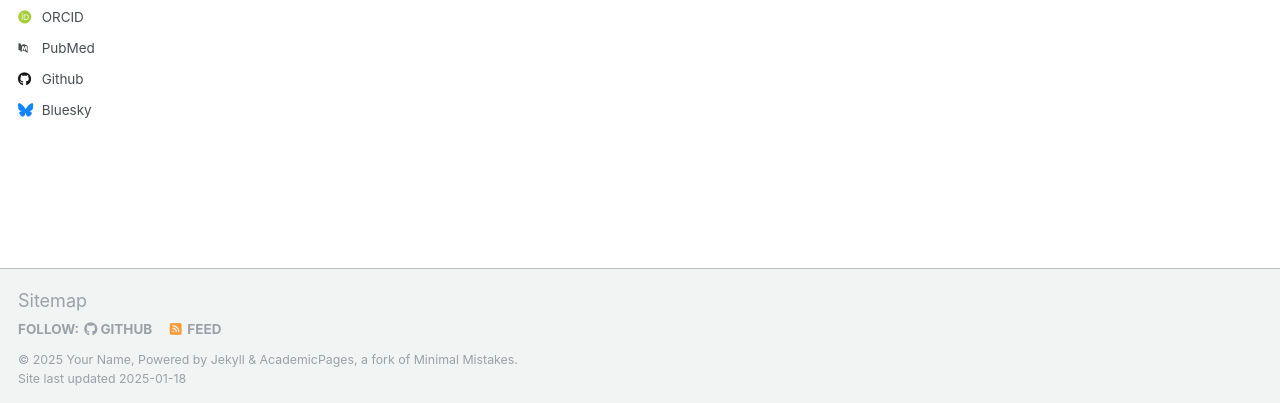
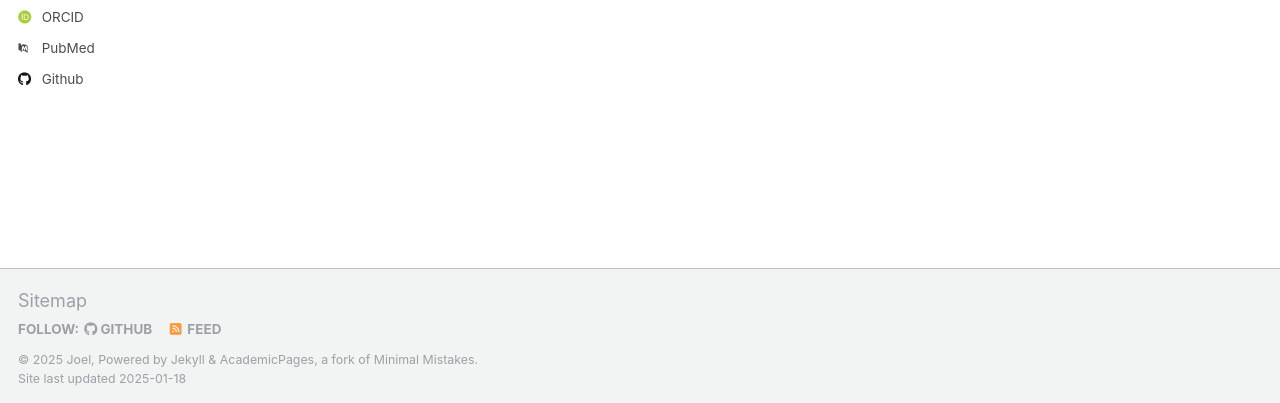
Before and after one commit to jkblr/jkblr.github.io, a Jekyll site: the page built from _pages/about.md, in a window 1280 px wide and 900 px high, scrolled down 2643 px. Shown: the part 494-897 px from the top of the window. Built offline with Jekyll 4.4.1, drawn with Linux system fonts in a browser that asks for light colours; some web fonts are replaced; part of the change alters nothing that is shown.

Commit message:
Update _config.yml

```diff
--- a/_config.yml
+++ b/_config.yml
@@ -10,9 +10,9 @@
 locale                   : "en-US"
 title                    : "Your Name / Site Title"
 title_separator          : "-"
-name                     : &name "Your Name"
+name                     : &name "Joel"
 description              : &description "personal description"
-url                      : https://joelkuebler.github.io # the base hostname & protocol for your site e.g. "https://[your GitHub username].github.io"
+url                      : https://joel.kuebler.github.io # the base hostname & protocol for your site e.g. "https://[your GitHub username].github.io"
 baseurl                  : "" # the subpath of your site, e.g. "/blog"
 repository               : "joel.kuebler.github.io"
 
@@ -47,32 +47,6 @@ author:
   github           : "academicpages"
   kaggle           : # Username
   stackoverflow    : # User number or user number and name (i.e., use "1" or "1/jeff-atwood")
-
-  # Social media
-  bluesky          : "bsky.app" # Replace this with you Bluesky username
-  facebook         : # Username
-  flickr           : # Username
-  foursquare       : # Username
-  goodreads        : # Username
-  google_plus      : # Username
-  keybase          : # Username
-  instagram        : # Username
-  lastfm           : # Username
-  linkedin         : # Username
-  mastodon         : # URL
-  medium           : # URL
-  pinterest        : # Username
-  soundcloud       : # Username
-  steam            : # Username
-  telegram         : # URL
-  tumblr           : # Username
-  twitter          : # Username for X / Twitter
-  vine             : # Username
-  weibo            : # Username
-  wikipedia        : # Username
-  xing             : # Username
-  youtube          : # Username
-  zhihu            : # Username
 
 # Publication Category - The following the list of publication categories and their headings
 publication_category:
```
